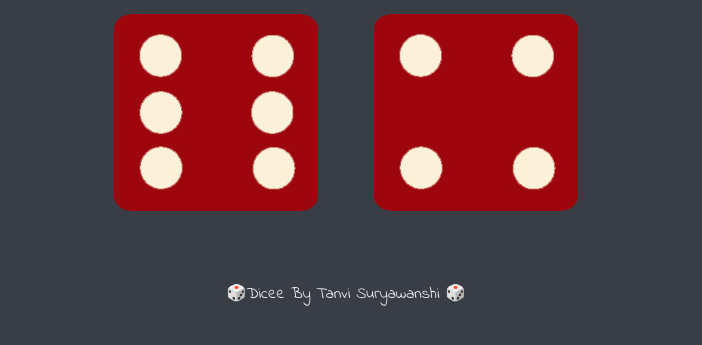
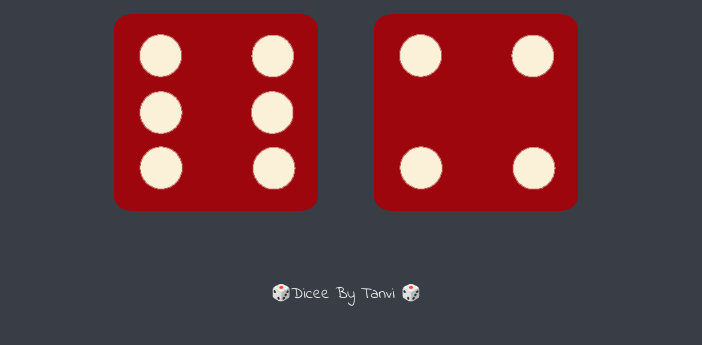
Before and after one commit to TanviCodesEveryday/Dicee, a plain HTML site: page index.html in a window 1280 px wide. Shown: the part 321-666 px from the top of the page, without its empty margins (294-996 px from the left). Drawn offline with Linux system fonts and the light colour scheme.

Commit message:
Update index.html

```diff
--- a/index.html
+++ b/index.html
@@ -24,7 +24,7 @@
       </div>
     </div>
 
-    <footer>🎲Dicee By Tanvi Suryawanshi 🎲</footer>
+    <footer>🎲Dicee By Tanvi 🎲</footer>
     <script src="index.js"></script>
   </body>
 </html>
```
